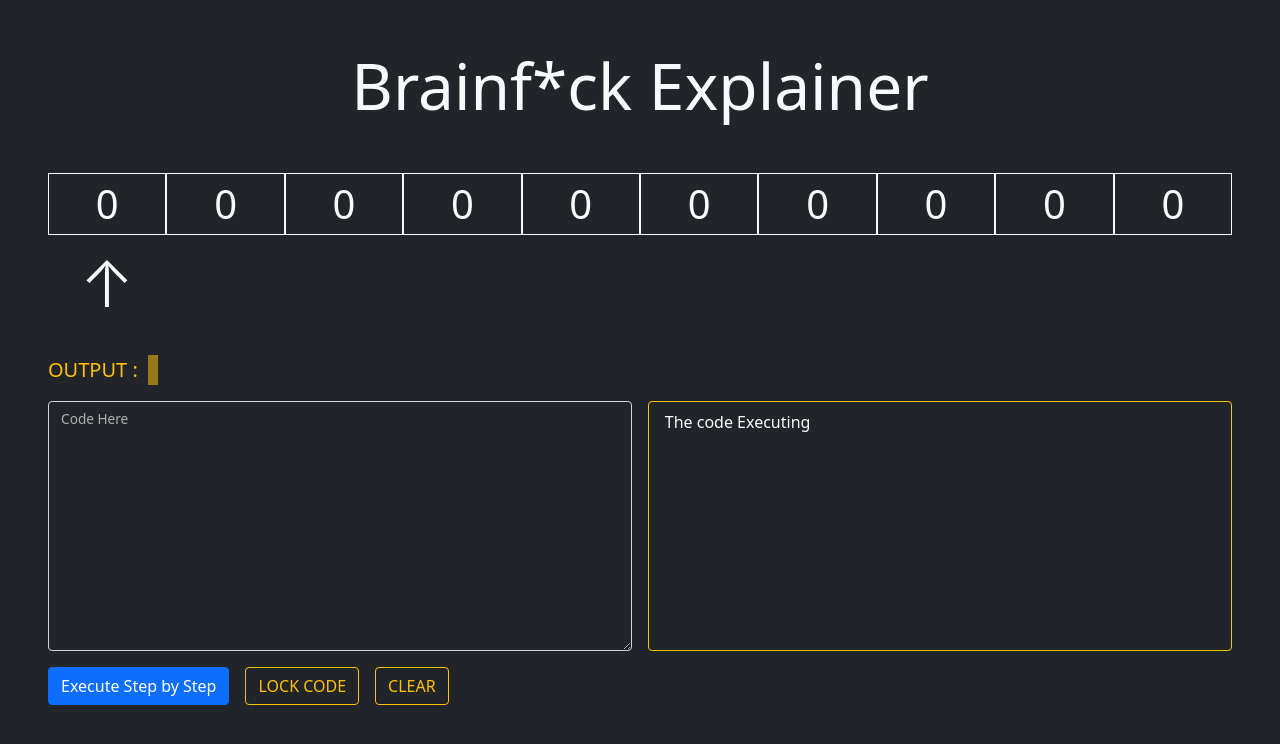
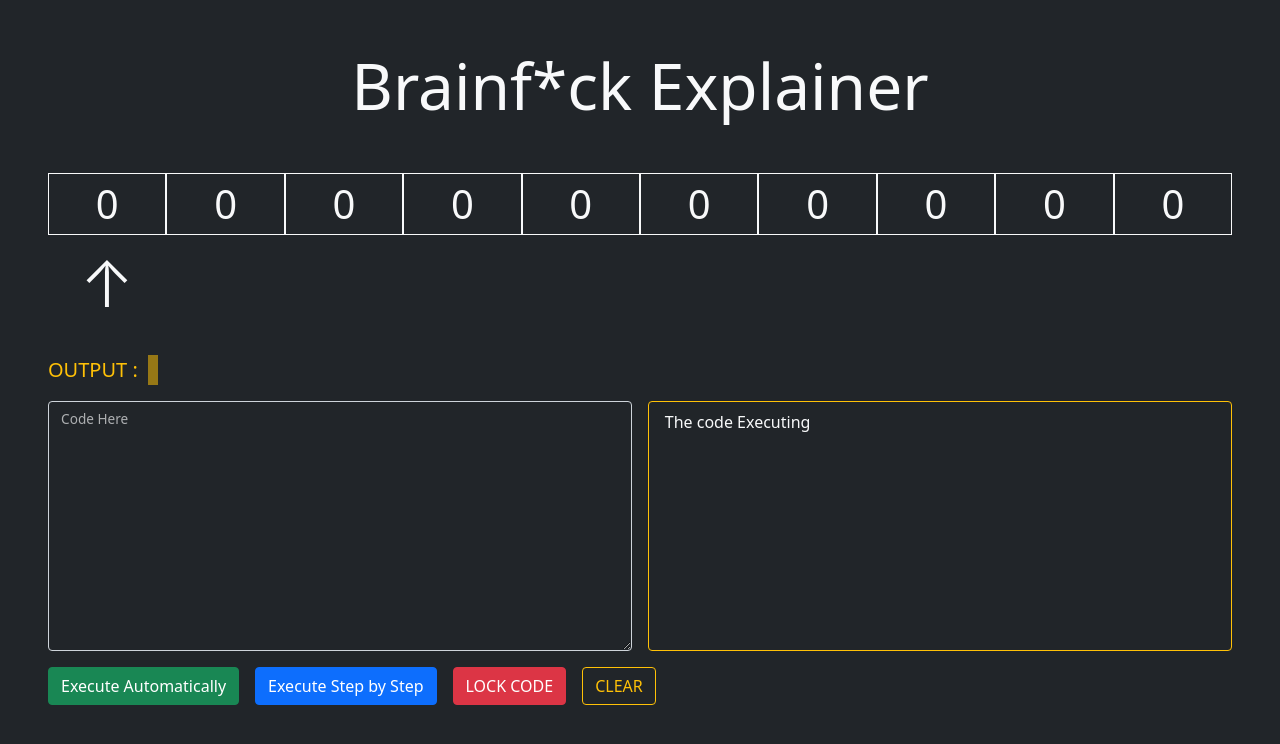
Before and after one commit to chippo0122/brainfuck_explain, a React (Vite) app: page / in a window 1280 px wide. Shown: the top 744 px of the page. Built offline with nearby package versions, Linux system fonts and the light colour scheme.

Commit message:
add timer

```diff
--- a/src/components/InputControl/index.jsx
+++ b/src/components/InputControl/index.jsx
@@ -1,4 +1,4 @@
-import { useState } from 'react'
+import { useEffect, useRef, useState } from 'react'
 import './index.scss'
 
 export default function InputArea(props) {
@@ -12,6 +12,9 @@ export default function InputArea(props) {
   const [output, setOutput] = useState('');
   //control
   const [isPanelLock, setPanelLock] = useState(false);
+  const [tick, setTick] = useState(false);
+
+  const timer = useRef(null);
 
   const compileChar = (str) => {
     switch (str) {
@@ -76,6 +79,22 @@ export default function InputArea(props) {
     }
   }
 
+  const openTimer = () => {
+    setTick(!tick);
+  }
+
+  const autoPopCode = () => {
+    timer.current = setInterval(() => {
+      if (execCode.length > 0 && isPanelLock) {
+        document.getElementById('EXEC').click();
+      } else {
+        clearInterval(timer.current);
+        timer.current = null;
+        setTick(false);
+      }
+    }, 100);
+  }
+
   const clearAll = () => {
     //data
     setExecCode('');
@@ -88,12 +107,23 @@ export default function InputArea(props) {
     setSlots(new Array(10).fill(0));
     //control
     setPanelLock(false);
+    setTick(false);
   }
 
   const lockInsertion = () => {
     setPanelLock(!isPanelLock);
     setRawCode(execCode);
   }
+
+  useEffect(() => {
+    if (tick) {
+      autoPopCode();
+    } else {
+      clearInterval(timer.current);
+      timer.current = null;
+      setTick(false);
+    }
+  }, [tick]);
 
   return (
     <div className='input-area'>
@@ -113,14 +143,34 @@ export default function InputArea(props) {
           <div className='text-warning'>
             {
               rawCode.split('').map((el, index) => {
-                return index === currentStep ? <span key={index} className='text-success'>{el}</span> : el
+                return index === currentStep ?
+                  <span
+                    key={index}
+                    style={{
+                      color: '#55efc4',
+                      fontSize: '24px',
+                      fontWeight: 500,
+                      verticalAlign: 'baseline',
+                      textShadow: '0 0 20px #eee'
+                    }}
+                  >
+                    {
+                      el
+                    }
+                  </span> :
+                  el
               })
             }
           </div>
         </div>
       </div>
-      <button onClick={popCode} className="btn btn-primary my-3">Execute Step by Step</button>
-      <button onClick={lockInsertion} className="btn btn-outline-warning ms-3 my-3">
+      <button onClick={openTimer} className="btn btn-success my-3">
+        {
+          tick ? 'Pause' : 'Execute Automatically'
+        }
+      </button>
+      <button id="EXEC" onClick={popCode} className="btn btn-primary my-3 ms-3">Execute Step by Step</button>
+      <button onClick={lockInsertion} className="btn btn-danger ms-3 my-3">
         {
           isPanelLock ? 'UNLOCK CODE' : 'LOCK CODE'
         }
```
Also changed, not shown: 3 other files (tests, documents, lock files or other folders).
